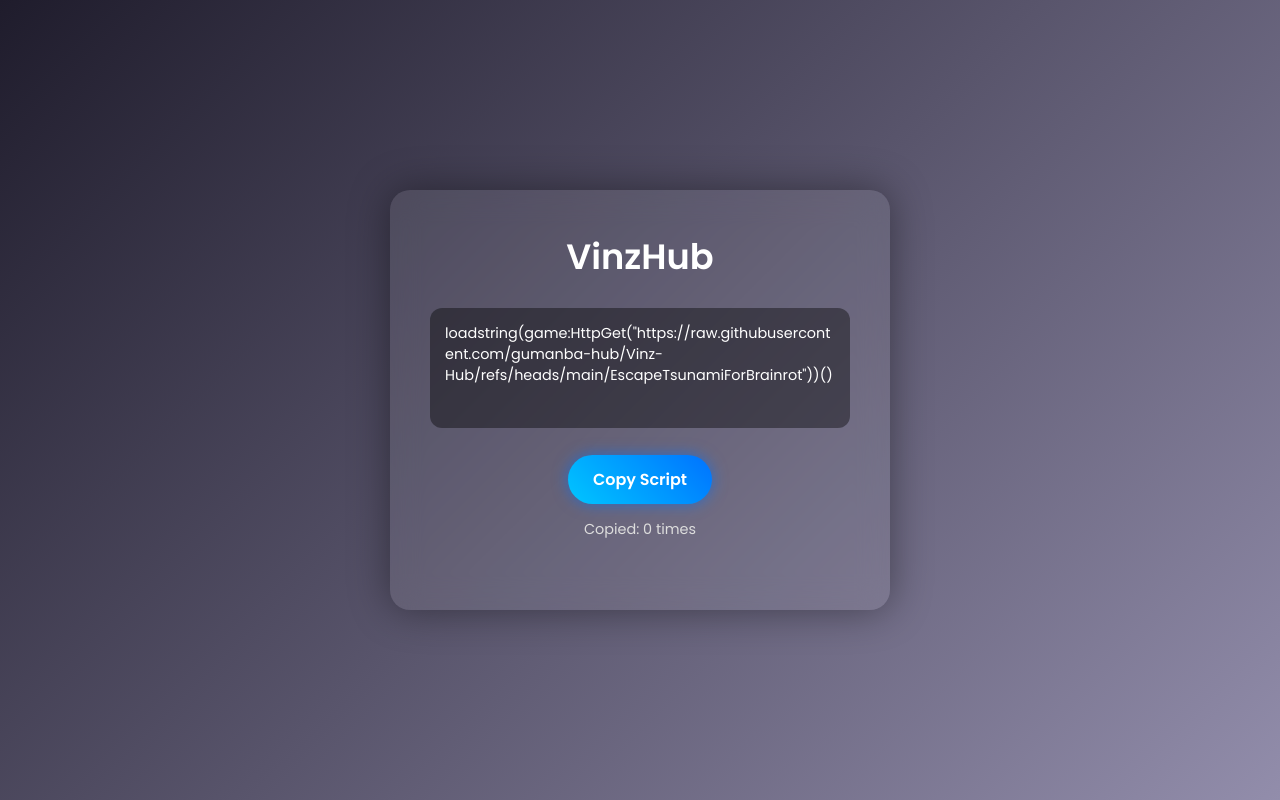
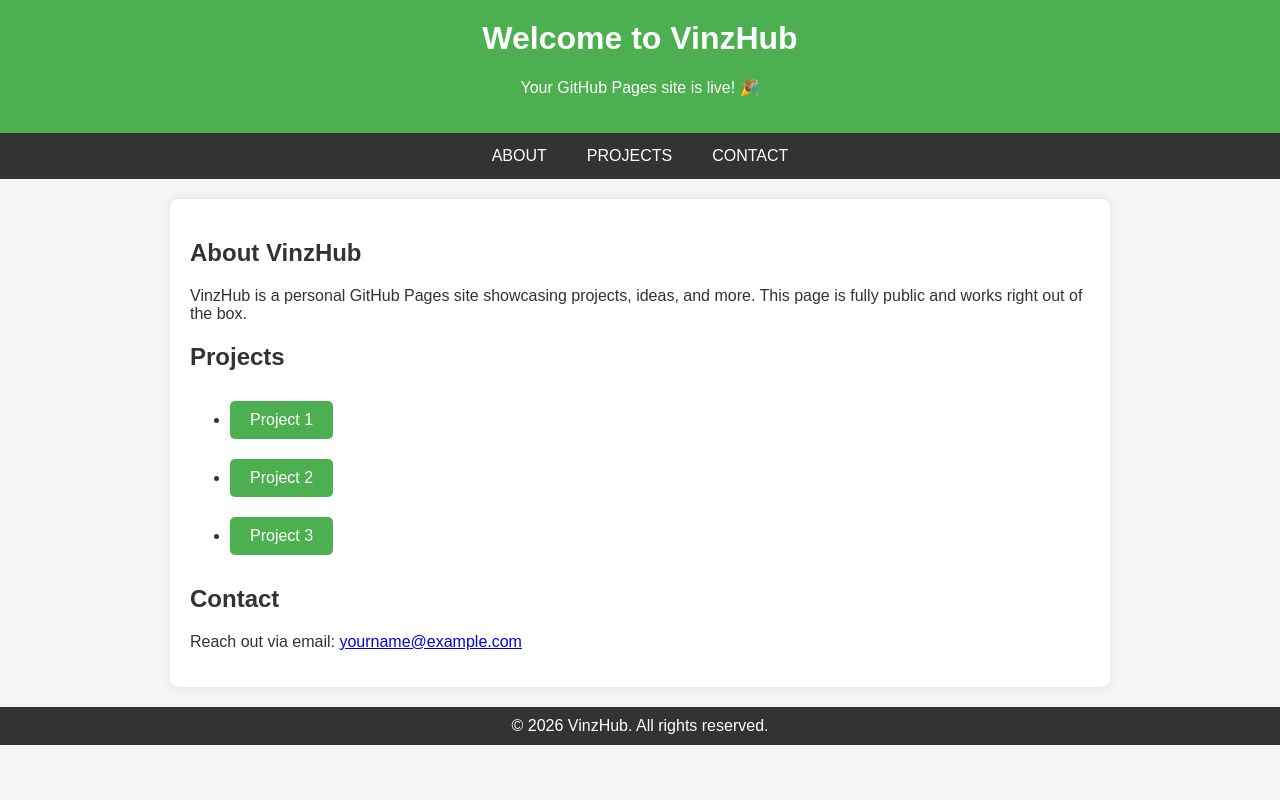
Before and after one commit to gumanba-hub/VinzHub, a plain HTML site: page index.html in a window 1280 px wide. Drawn offline with Linux system fonts and the light colour scheme.

Commit message:
index.html

```diff
--- a/index.html
+++ b/index.html
@@ -4,127 +4,98 @@
   <meta charset="UTF-8">
   <meta name="viewport" content="width=device-width, initial-scale=1.0">
   <title>VinzHub</title>
-
-<link href="https://fonts.googleapis.com/css2?family=Poppins:wght@400;600&display=swap" rel="stylesheet">
-
   <style>
-* {
+    body {
+      font-family: Arial, sans-serif;
       margin: 0;
       padding: 0;
-    box-sizing: border-box;
-    font-family: 'Poppins', sans-serif;
+      background: #f5f5f5;
+      color: #333;
     }
-
-body {
-    height: 100vh;
+    header {
+      background: #4CAF50;
+      color: white;
+      padding: 20px;
+      text-align: center;
+    }
+    nav {
       display: flex;
       justify-content: center;
-    align-items: center;
-    background: linear-gradient(135deg, #1f1c2c, #928dab);
+      background: #333;
     }
-
-.container {
-    width: 500px;
-    padding: 40px;
-    border-radius: 20px;
-    background: rgba(255, 255, 255, 0.08);
-    backdrop-filter: blur(15px);
-    box-shadow: 0 0 40px rgba(0,0,0,0.4);
+    nav a {
+      color: white;
+      padding: 14px 20px;
+      text-decoration: none;
+      text-transform: uppercase;
+    }
+    nav a:hover {
+      background: #575757;
+    }
+    main {
+      max-width: 900px;
+      margin: 20px auto;
+      padding: 20px;
+      background: white;
+      border-radius: 8px;
+      box-shadow: 0 0 10px rgba(0,0,0,0.1);
+    }
+    footer {
       text-align: center;
-    animation: fadeIn 1s ease-in-out;
+      padding: 10px;
+      background: #333;
+      color: white;
+      margin-top: 20px;
     }
-
     h1 {
-    font-size: 2.2rem;
-    margin-bottom: 25px;
-    color: #ffffff;
+      margin-top: 0;
     }
-
-textarea {
-    width: 100%;
-    height: 120px;
-    border-radius: 12px;
-    border: none;
-    padding: 15px;
-    font-size: 0.9rem;
-    resize: none;
-    background: rgba(0, 0, 0, 0.4);
-    color: #fff;
-    outline: none;
+    .button {
+      display: inline-block;
+      margin: 10px 0;
+      padding: 10px 20px;
+      background: #4CAF50;
+      color: white;
+      text-decoration: none;
+      border-radius: 5px;
     }
-
-button {
-    margin-top: 20px;
-    padding: 12px 25px;
-    border-radius: 30px;
-    border: none;
-    font-size: 1rem;
-    font-weight: 600;
-    cursor: pointer;
-    color: white;
-    background: linear-gradient(45deg, #00c6ff, #0072ff);
-    transition: 0.3s ease;
-    box-shadow: 0 0 15px rgba(0, 114, 255, 0.6);
-}
-
-button:hover {
-    transform: scale(1.05);
-    box-shadow: 0 0 25px rgba(0, 114, 255, 1);
-}
-
-.counter {
-    margin-top: 15px;
-    font-size: 0.9rem;
-    color: #ddd;
-}
-
-.copied {
-    margin-top: 10px;
-    font-size: 0.85rem;
-    color: #00ffae;
-    opacity: 0;
-    transition: opacity 0.3s ease;
-}
-
-@keyframes fadeIn {
-    from { opacity: 0; transform: translateY(20px); }
-    to { opacity: 1; transform: translateY(0); }
+    .button:hover {
+      background: #45a049;
     }
   </style>
 </head>
+<body>
+  <header>
+    <h1>Welcome to VinzHub</h1>
+    <p>Your GitHub Pages site is live! 🎉</p>
+  </header>
+  <nav>
+    <a href="#about">About</a>
+    <a href="#projects">Projects</a>
+    <a href="#contact">Contact</a>
+  </nav>
+  <main>
+    <section id="about">
+      <h2>About VinzHub</h2>
+      <p>VinzHub is a personal GitHub Pages site showcasing projects, ideas, and more. This page is fully public and works right out of the box.</p>
+    </section>
 
-<body>
+    <section id="projects">
+      <h2>Projects</h2>
+      <ul>
+        <li><a href="#" class="button">Project 1</a></li>
+        <li><a href="#" class="button">Project 2</a></li>
+        <li><a href="#" class="button">Project 3</a></li>
+      </ul>
+    </section>
 
-<div class="container">
-    <h1>VinzHub</h1>
-
-    <textarea id="scriptArea" readonly>
-loadstring(game:HttpGet("https://raw.githubusercontent.com/gumanba-hub/Vinz-Hub/refs/heads/main/EscapeTsunamiForBrainrot"))()
-    </textarea>
-
-    <button onclick="copyScript()">Copy Script</button>
-
-    <div class="counter" id="countText">Copied: 0 times</div>
-    <div class="copied" id="copiedMsg">✔ Script Copied!</div>
-</div>
-
-<script>
-let count = 0;
-
-function copyScript() {
-    const textarea = document.getElementById("scriptArea");
-    navigator.clipboard.writeText(textarea.value);
-
-    count++;
-    document.getElementById("countText").innerText = `Copied: ${count} times`;
-
-    const msg = document.getElementById("copiedMsg");
-    msg.style.opacity = 1;
-    setTimeout(() => {
-        msg.style.opacity = 0;
-    }, 1500);
-}
-</script>
-
+    <section id="contact">
+      <h2>Contact</h2>
+      <p>Reach out via email: <a href="mailto:yourname@example.com">yourname@example.com</a></p>
+    </section>
+  </main>
+  <footer>
+    &copy; 2026 VinzHub. All rights reserved.
+  </footer>
 </body>
 </html>
```
Lines whose indentation alone changed are shown as unchanged.
